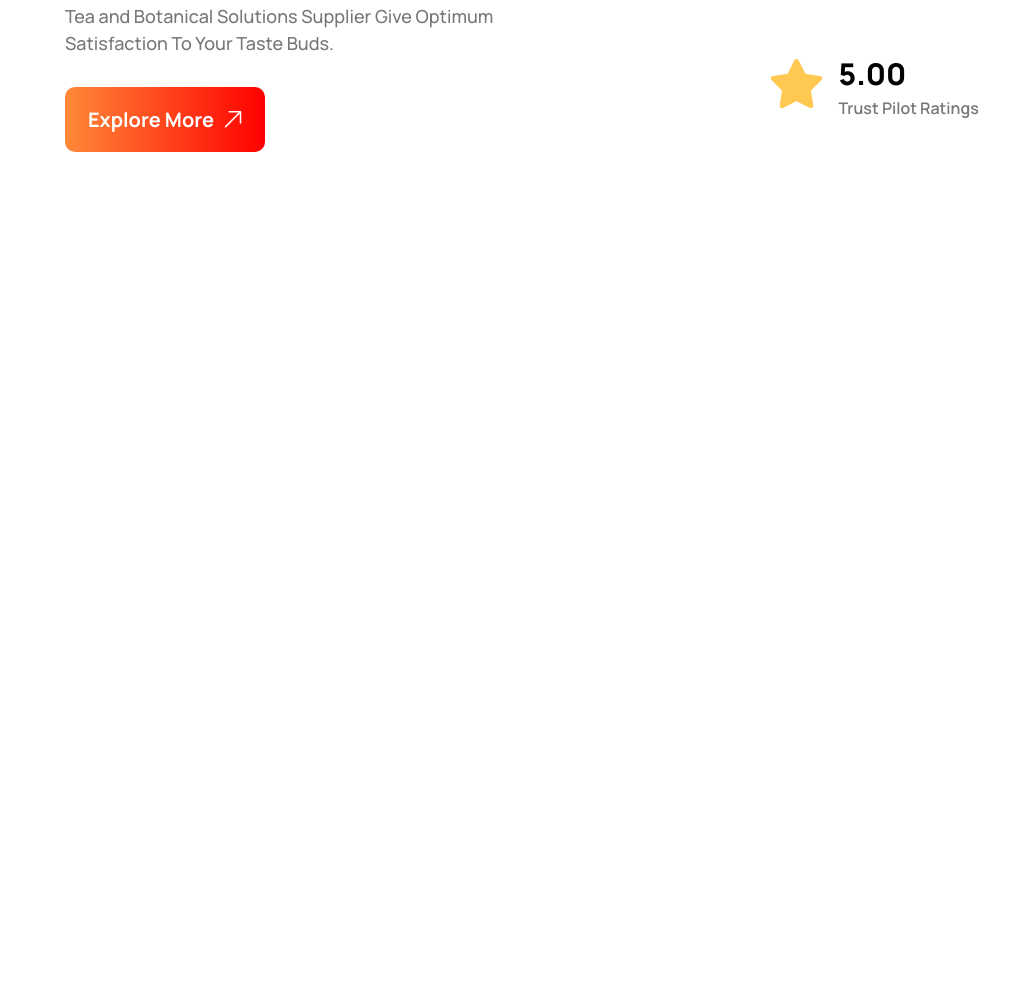
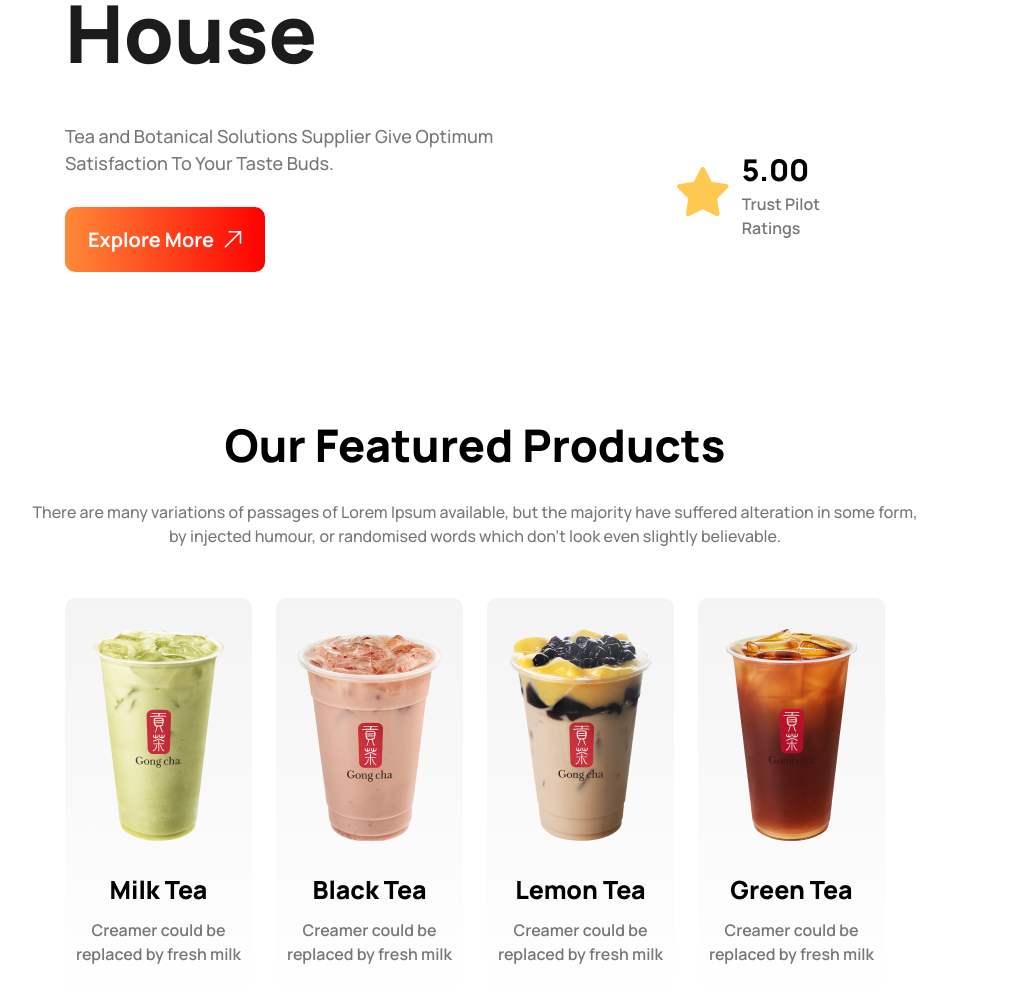
Before and after one commit to mezbahDev/Tea-House, a website: page src/index.html in a window 1280 px wide. Shown: the part 457-1453 px from the top of the page, without its empty margins (165-1175 px from the left). Before the commit the page ends 800 px from the top, so only its background shows below. Drawn offline with Linux system fonts and the light colour scheme.

Commit message:
featured products uploaded

```diff
--- a/src/index.html
+++ b/src/index.html
@@ -20,8 +20,8 @@
 
   <!-- header section -->
 
-  <header class="flex justify-between">
-    <div class="max-w-[630px] -[30px] ml-[230px] mt-[70px] flex flex-col gap-[30px]">
+  <header class="flex justify-between mx-[230px]">
+    <div class="max-w-[630px] -[30px]  mt-[70px] flex flex-col gap-[30px]">
       <p class="w-full text-[80px] font-extrabold text-[#1C1C1C]">It's good<br>tea time at The Tea House</p>
       <p class="font-medium max-w-[500px] text-[#777777] text-[18px]">Tea and Botanical Solutions Supplier Give Optimum
         Satisfaction To Your Taste Buds.</p>
@@ -31,7 +31,7 @@
       </button>
     </div>
 
-    <div class="relative mt-[120px]  mr-20">
+    <div class="relative mt-[120px]">
       <img src="images/banner.png" alt="green and red tea" />
       <div class="flex items-center gap-3 absolute left-[90px] bottom-[16px] bg-white px-6 py-4 rounded-[10px]">
         <i class="fa-solid fa-star text-[48px] text-[#FFC850]"></i>
@@ -43,6 +43,51 @@
     </div>
   </header>
 
+
+  <!-- Featured Products section -->
+  <div class="flex flex-col items-center mt-[140px]">
+    <h1 class="font-extrabold text-[45px]">Our Featured Products</h1>
+    <p class="max-w-[900px] font-medium text-center text-[#777777] mt-[20px]">There are many variations of passages of
+      Lorem Ipsum available, but the majority have suffered alteration in some
+      form, by injected humour, or randomised words which don't look even slightly believable. </p>
+  </div>
+
+  <div class="mx-[230px] flex justify-between gap-6">
+
+    <div class="flex flex-col items-center gap-[30px] bg-gradient-to-b from-[#F4F4F4] to-[#ffffff] w-[270px] py-[30px] mt-[50px] rounded-[10px]">
+      <img src="images/tea-1.png" alt="Milk Tea">
+      <div class="flex flex-col items-center max-w-[208px] gap-[10px]">
+        <p class="text-[25px] font-extrabold">Milk Tea</p>
+        <p class="text-center text-[#777777] font-semibold">Creamer could be replaced by fresh milk</p>
+      </div>
+    </div>
+
+    <div class="flex flex-col items-center gap-[30px] bg-gradient-to-b from-[#F4F4F4] to-[#ffffff] w-[270px] py-[30px] mt-[50px] rounded-[10px]">
+      <img src="images/tea-2.png" alt="Black Tea">
+      <div class="flex flex-col items-center max-w-[208px] gap-[10px]">
+        <p class="text-[25px] font-extrabold">Black Tea</p>
+        <p class="text-center text-[#777777] font-semibold">Creamer could be replaced by fresh milk</p>
+      </div>
+    </div>
+
+    <div class="flex flex-col items-center gap-[30px] bg-gradient-to-b from-[#F4F4F4] to-[#ffffff] w-[270px] py-[30px] mt-[50px] rounded-[10px]">
+      <img src="images/tea-3.png" alt="Lemon Tea">
+      <div class="flex flex-col items-center max-w-[208px] gap-[10px]">
+        <p class="text-[25px] font-extrabold">Lemon Tea</p>
+        <p class="text-center text-[#777777] font-semibold">Creamer could be replaced by fresh milk</p>
+      </div>
+    </div>
+
+    <div class="flex flex-col items-center gap-[30px] bg-gradient-to-b from-[#F4F4F4] to-[#ffffff] w-[270px] py-[30px] mt-[50px] rounded-[10px]">
+      <img src="images/tea-4.png" alt="Green Tea">
+      <div class="flex flex-col items-center max-w-[208px] gap-[10px]">
+        <p class="text-[25px] font-extrabold">Green Tea</p>
+        <p class="text-center text-[#777777] font-semibold">Creamer could be replaced by fresh milk</p>
+      </div>
+    </div>
+
+  </div>
+
 </body>
 
 </html>
```
Also changed, not shown: src/output.css.
